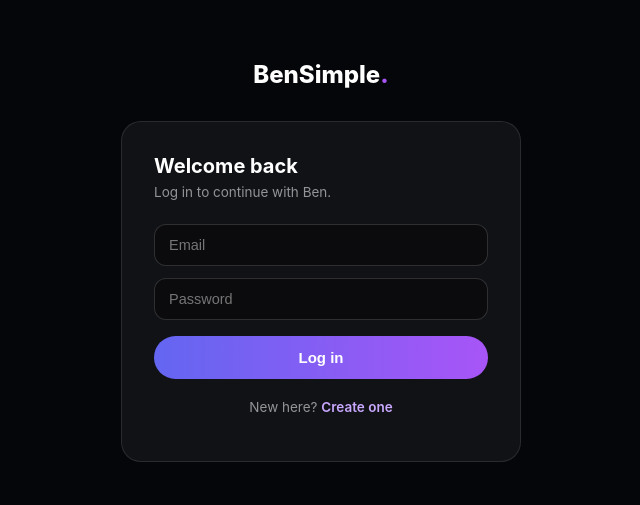
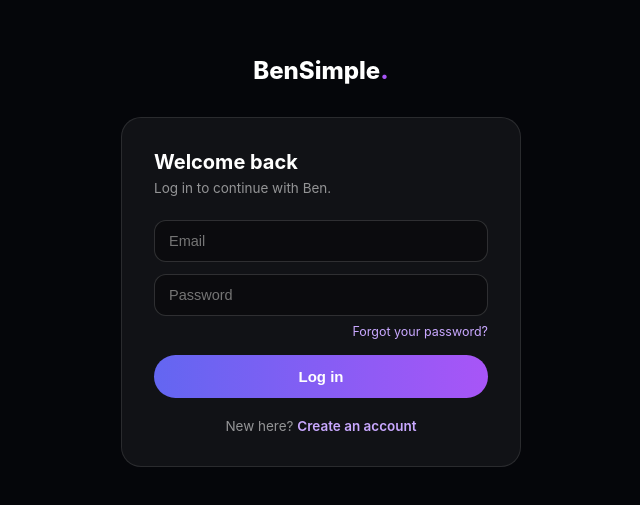
Before and after one commit to benlavelle44/bensimple, a Next.js app: page /login in a window 1280 px wide. Shown: the part 163-668 px from the top of the page, without its empty margins (319-959 px from the left). Built offline with nearby package versions, Linux system fonts and the light colour scheme; no server answers.

Commit message:
Add password reset functionality to login page

```diff
--- a/app/login/page.js
+++ b/app/login/page.js
@@ -9,6 +9,7 @@ function LoginForm() {
   const [email, setEmail] = useState("");
   const [password, setPassword] = useState("");
   const [message, setMessage] = useState("");
+  const [messageType, setMessageType] = useState("error");
   const [loading, setLoading] = useState(false);
 
   useEffect(() => {
@@ -18,8 +19,26 @@ function LoginForm() {
   }, [searchParams]);
 
   const handleSubmit = async () => {
+    if (mode === "forgot") {
+      if (!email.trim()) { setMessage("Enter your email address."); setMessageType("error"); return; }
+      setLoading(true);
+      const { error } = await supabase.auth.resetPasswordForEmail(email, {
+        redirectTo: "https://bensimple.co/reset-password",
+      });
+      if (error) {
+        setMessage(error.message);
+        setMessageType("error");
+      } else {
+        setMessage("Check your email — we sent you a reset link.");
+        setMessageType("success");
+      }
+      setLoading(false);
+      return;
+    }
+
     if (!email.trim() || !password.trim()) {
       setMessage("Please fill in both fields.");
+      setMessageType("error");
       return;
     }
     setLoading(true);
@@ -29,14 +48,16 @@ function LoginForm() {
       const { error } = await supabase.auth.signUp({ email, password });
       if (error) {
         setMessage(error.message);
+        setMessageType("error");
       } else {
-        setMessage("Account created. Redirecting...");
-        window.location.href = "/dashboard";
+        setMessage("Account created! Check your email to confirm, then log in.");
+        setMessageType("success");
       }
     } else {
       const { error } = await supabase.auth.signInWithPassword({ email, password });
       if (error) {
         setMessage(error.message);
+        setMessageType("error");
       } else {
         window.location.href = "/dashboard";
       }
@@ -44,19 +65,35 @@ function LoginForm() {
     setLoading(false);
   };
 
+  const titles = {
+    login: "Welcome back",
+    signup: "Create your account",
+    forgot: "Reset your password",
+  };
+
+  const subtitles = {
+    login: "Log in to continue with Ben.",
+    signup: "Save your projects and pick up right where you left off.",
+    forgot: "Enter your email and we'll send you a reset link.",
+  };
+
+  const buttonLabels = {
+    login: "Log in",
+    signup: "Create account",
+    forgot: "Send reset link",
+  };
+
   return (
     <div style={{ width: "100%", maxWidth: 400 }}>
       <div style={{ textAlign: "center", marginBottom: "2rem" }}>
-        <a href="/" style={{ fontSize: 24, fontWeight: 800, color: "#fff", textDecoration: "none" }}>BenSimple<span style={{ color: "#a855f7" }}>.</span></a>
+        <a href="/" style={{ fontSize: 24, fontWeight: 800, color: "#fff", textDecoration: "none" }}>
+          BenSimple<span style={{ color: "#a855f7" }}>.</span>
+        </a>
       </div>
 
       <div style={{ background: "rgba(255,255,255,0.05)", border: "1px solid rgba(255,255,255,0.1)", borderRadius: 20, padding: "2rem" }}>
-        <h1 style={{ fontSize: 20, fontWeight: 700, margin: "0 0 6px", color: "#fff" }}>
-          {mode === "signup" ? "Create your account" : "Welcome back"}
-        </h1>
-        <p style={{ fontSize: 13.5, color: "rgba(255,255,255,0.55)", margin: "0 0 24px" }}>
-          {mode === "signup" ? "Save your projects and pick up right where you left off." : "Log in to continue with Ben."}
-        </p>
+        <h1 style={{ fontSize: 20, fontWeight: 700, margin: "0 0 6px", color: "#fff" }}>{titles[mode]}</h1>
+        <p style={{ fontSize: 13.5, color: "rgba(255,255,255,0.55)", margin: "0 0 24px" }}>{subtitles[mode]}</p>
 
         <input
           type="email"
@@ -65,6 +102,8 @@ function LoginForm() {
           onChange={(e) => setEmail(e.target.value)}
           style={{ width: "100%", padding: "12px 14px", marginBottom: 12, borderRadius: 12, border: "1px solid rgba(255,255,255,0.15)", background: "rgba(0,0,0,0.35)", color: "#fff", fontSize: 14.5, boxSizing: "border-box" }}
         />
+
+        {mode !== "forgot" && (
           <input
             type="password"
             placeholder="Password"
@@ -73,9 +112,18 @@ function LoginForm() {
             onKeyDown={(e) => { if (e.key === "Enter") handleSubmit(); }}
             style={{ width: "100%", padding: "12px 14px", marginBottom: 16, borderRadius: 12, border: "1px solid rgba(255,255,255,0.15)", background: "rgba(0,0,0,0.35)", color: "#fff", fontSize: 14.5, boxSizing: "border-box" }}
           />
+        )}
+
+        {mode === "login" && (
+          <p style={{ fontSize: 12.5, color: "rgba(255,255,255,0.4)", margin: "-8px 0 16px", textAlign: "right" }}>
+            <span onClick={() => { setMode("forgot"); setMessage(""); }} style={{ cursor: "pointer", color: "#c9a8ff" }}>
+              Forgot your password?
+            </span>
+          </p>
+        )}
 
         {message && (
-          <p style={{ fontSize: 13, color: "#f0997b", margin: "0 0 16px" }}>{message}</p>
+          <p style={{ fontSize: 13, color: messageType === "success" ? "#5dcaa5" : "#f0997b", margin: "0 0 16px" }}>{message}</p>
         )}
 
         <button
@@ -83,18 +131,35 @@ function LoginForm() {
           disabled={loading}
           style={{ width: "100%", padding: "13px", fontSize: 15, cursor: loading ? "default" : "pointer", fontWeight: 700, background: "linear-gradient(90deg, #6366f1, #a855f7)", color: "#fff", border: "none", borderRadius: 999, opacity: loading ? 0.6 : 1 }}
         >
-          {loading ? "Working..." : mode === "signup" ? "Create account" : "Log in"}
+          {loading ? "Working..." : buttonLabels[mode]}
         </button>
 
-        <p style={{ textAlign: "center", fontSize: 13.5, color: "rgba(255,255,255,0.55)", marginTop: 20 }}>
-          {mode === "signup" ? "Already have an account? " : "New here? "}
-          <span
-            onClick={() => { setMode(mode === "signup" ? "login" : "signup"); setMessage(""); }}
-            style={{ color: "#c9a8ff", cursor: "pointer", fontWeight: 600 }}
-          >
-            {mode === "signup" ? "Log in" : "Create one"}
+        <div style={{ textAlign: "center", marginTop: 20 }}>
+          {mode === "login" && (
+            <p style={{ fontSize: 13.5, color: "rgba(255,255,255,0.55)", margin: 0 }}>
+              New here?{" "}
+              <span onClick={() => { setMode("signup"); setMessage(""); }} style={{ color: "#c9a8ff", cursor: "pointer", fontWeight: 600 }}>
+                Create an account
               </span>
             </p>
+          )}
+          {mode === "signup" && (
+            <p style={{ fontSize: 13.5, color: "rgba(255,255,255,0.55)", margin: 0 }}>
+              Already have an account?{" "}
+              <span onClick={() => { setMode("login"); setMessage(""); }} style={{ color: "#c9a8ff", cursor: "pointer", fontWeight: 600 }}>
+                Log in
+              </span>
+            </p>
+          )}
+          {mode === "forgot" && (
+            <p style={{ fontSize: 13.5, color: "rgba(255,255,255,0.55)", margin: 0 }}>
+              Remember it?{" "}
+              <span onClick={() => { setMode("login"); setMessage(""); }} style={{ color: "#c9a8ff", cursor: "pointer", fontWeight: 600 }}>
+                Back to log in
+              </span>
+            </p>
+          )}
+        </div>
       </div>
     </div>
   );
```
Lines whose indentation alone changed are shown as unchanged.
